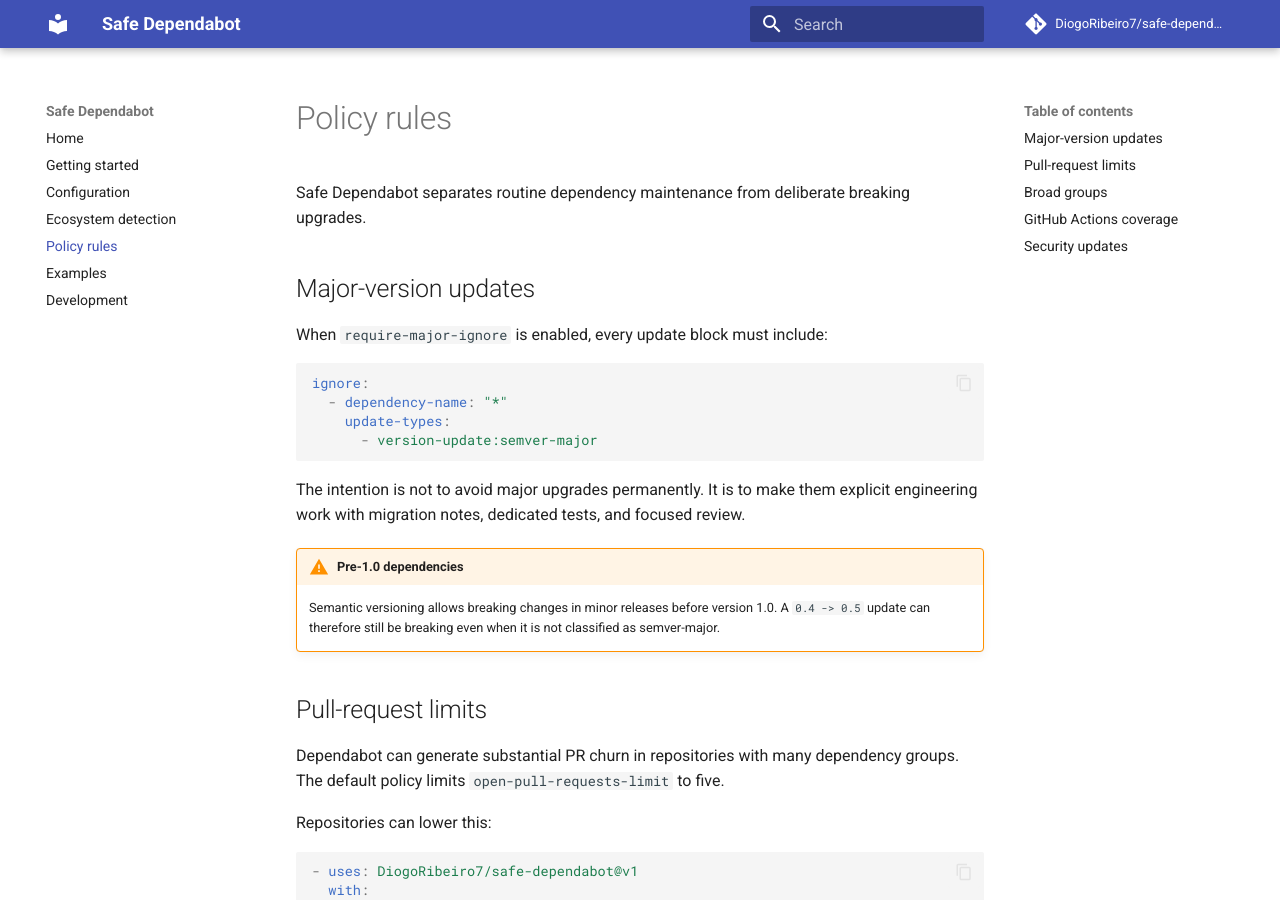
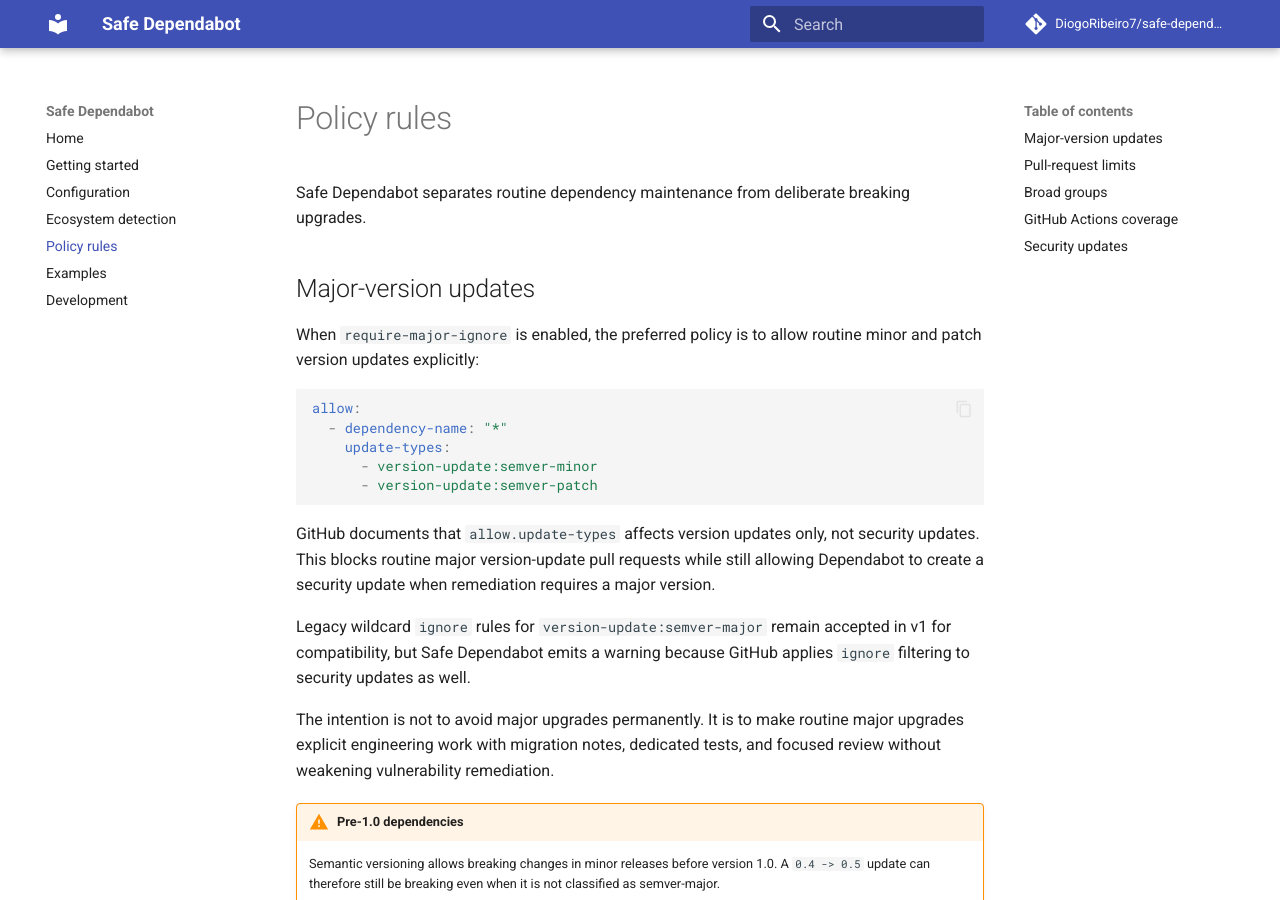
Before and after one commit to DiogoRibeiro7/safe-dependabot, an MkDocs documentation site: the page built from docs/policy.md, in a window 1280 px wide and 900 px high. Built offline with MkDocs 1.6.1 and Material for MkDocs 9.7.7, drawn with Linux system fonts in a browser that asks for light colours; comment, search, counter and statistics services are not loaded.

Commit message:
docs: explain security-safe major-update policy

````diff
--- a/docs/policy.md
+++ b/docs/policy.md
@@ -4,16 +4,21 @@
 
 ## Major-version updates
 
-When `require-major-ignore` is enabled, every update block must include:
+When `require-major-ignore` is enabled, the preferred policy is to allow routine minor and patch version updates explicitly:
 
 ```yaml
-ignore:
+allow:
   - dependency-name: "*"
     update-types:
-      - version-update:semver-major
+      - version-update:semver-minor
+      - version-update:semver-patch
 ```
 
-The intention is not to avoid major upgrades permanently. It is to make them explicit engineering work with migration notes, dedicated tests, and focused review.
+GitHub documents that `allow.update-types` affects version updates only, not security updates. This blocks routine major version-update pull requests while still allowing Dependabot to create a security update when remediation requires a major version.
+
+Legacy wildcard `ignore` rules for `version-update:semver-major` remain accepted in v1 for compatibility, but Safe Dependabot emits a warning because GitHub applies `ignore` filtering to security updates as well.
+
+The intention is not to avoid major upgrades permanently. It is to make routine major upgrades explicit engineering work with migration notes, dedicated tests, and focused review without weakening vulnerability remediation.
 
 !!! warning "Pre-1.0 dependencies"
     Semantic versioning allows breaking changes in minor releases before version 1.0. A `0.4 -> 0.5` update can therefore still be breaking even when it is not classified as semver-major.
````
